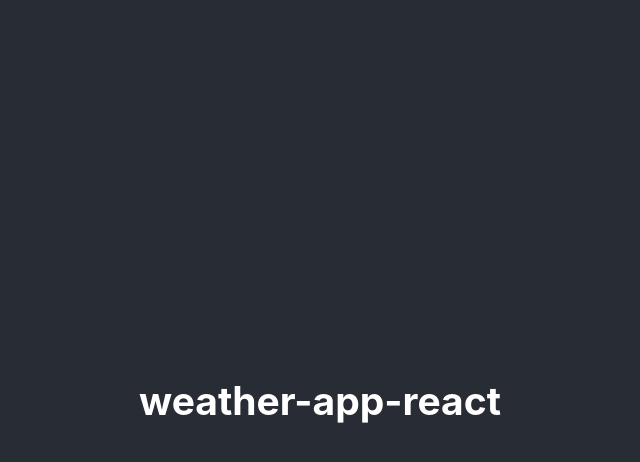
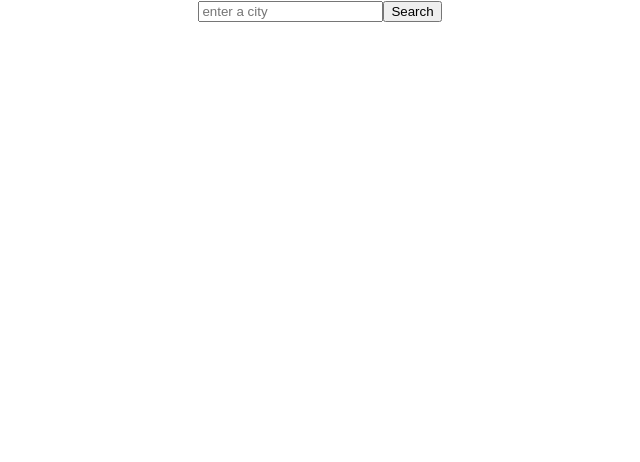
Before and after one commit to Annalouise643/weather-app-react, a React (Create React App) app: page / in a window 1280 px wide. Shown: the top 462 px of the page, without its empty margins (320-960 px from the left). Built offline with nearby package versions, Linux system fonts and the light colour scheme.

Commit message:
Added search form

```diff
--- a/src/App.js
+++ b/src/App.js
@@ -1,11 +1,10 @@
 import "./App.css";
+import Search from "./Search";
 
 function App() {
   return (
     <div className="App">
-      <header className="App-header">
-        <h2>weather-app-react</h2>
-      </header>
+      <Search />
     </div>
   );
 }
--- /dev/null
+++ b/src/Search.js
@@ -0,0 +1,12 @@
+import React from "react";
+
+export default function Search() {
+  return (
+    <div className="Search">
+      <form>
+        <input type="text" placeholder="enter a city" />
+        <input type="submit" value="Search" />
+      </form>
+    </div>
+  );
+}
```
